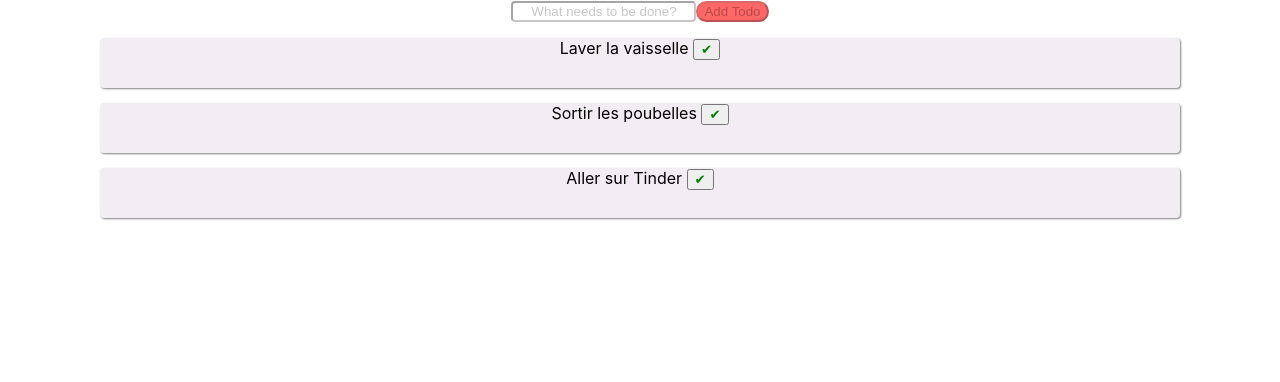
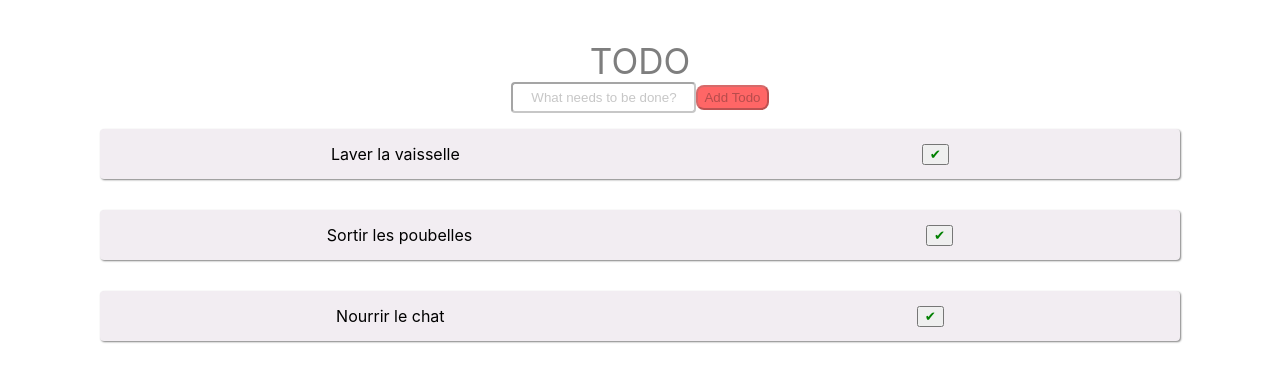
Before and after one commit to superfrancisco2019/Todo, a React (Create React App) app: page / in a window 1280 px wide. Shown: the top 382 px of the page. Built offline with nearby package versions, Linux system fonts and the light colour scheme.

Commit message:
global css

```diff
--- a/src/App.css
+++ b/src/App.css
@@ -1,3 +1,19 @@
+.app{
+  margin-top:5vh;
+  display: flex;
+  flex-direction: column;
+  align-items: stretch;
+  justify-content: space-between;
+  height:300px
+}
+
+.title{
+  text-align: center;
+  opacity: 50%;
+  font-size: 35px;
+  margin:0
+}
+
 ul {
   padding-inline-start: 0;
 }
@@ -10,12 +26,13 @@ ul {
   border-radius:4px;
   opacity:40%;
   text-align: center;
+  height:25px;
+}
 
-}
 .new__todo__button {
   background-color: #ff6666;
-  -webkit-border-radius: 28px;
-  -moz-border-radius: 28px;
-  border-radius: 28px;
-
+  -webkit-border-radius: 8px;
+  -moz-border-radius: 8px;
+  border-radius: 8px;
+  height:25px
 }
--- a/src/App.js
+++ b/src/App.js
@@ -6,7 +6,7 @@ function App() {
   const [todos, setTodos] = useState([
     "Laver la vaisselle",
     "Sortir les poubelles",
-    "Aller sur Tinder",
+    "Nourrir le chat",
   ]);
 
   const [input, setInput] = useState("");
@@ -18,7 +18,8 @@ function App() {
   };
 
   return (
-    <div className="App">
+    <div className="app">
+      <p className="title">TODO</p>
       <form className="main__frame">
         <input
           className="input"
@@ -35,11 +36,11 @@ function App() {
           Add Todo
         </button>
       </form>
-      <ul>
+      <div className="list__container">
         {todos.map((todo) => (
-          <Todo text={todo} />
+          <Todo classname="todo" text={todo} />
         ))}
-      </ul>
+      </div>
     </div>
   );
 }
--- a/src/Todo/Todo.css
+++ b/src/Todo/Todo.css
@@ -1,23 +1,23 @@
 .todo__list__container {
   display: flex;
   justify-content: space-between;
-  flex-direction: column;
 }
 
 .todo__list__container li {
   height: 50px;
-  align-items: center;
   margin-bottom: 15px;
 }
 
 .todo__list {
-  text-align: center;
   background-color: rgb(242, 237, 242);
   list-style-type: none;
   box-shadow: 1px 1px 2px grey;
   border-radius: 4px;
   width: calc(100% - 30px);
   margin: 0 15px 0 15px;
+  display: flex;
+  align-items: center;
+  justify-content: space-around;
 }
 
 .check {
--- a/src/Todo/Todo.js
+++ b/src/Todo/Todo.js
@@ -11,7 +11,7 @@ function Todo(props) {
   };
 
   return (
-    <div className="todo__list__container">
+    <ul className="todo__list__container">
       <li className="todo__list">
         {props.text}{" "}
         <button className="check" onClick={isCompleted}>
@@ -19,7 +19,7 @@ function Todo(props) {
           &#10004;{" "}
         </button>
       </li>
-    </div>
+    </ul>
   );
 }
 
```
Also changed, not shown: 1 other file (tests, documents, lock files or other folders).
